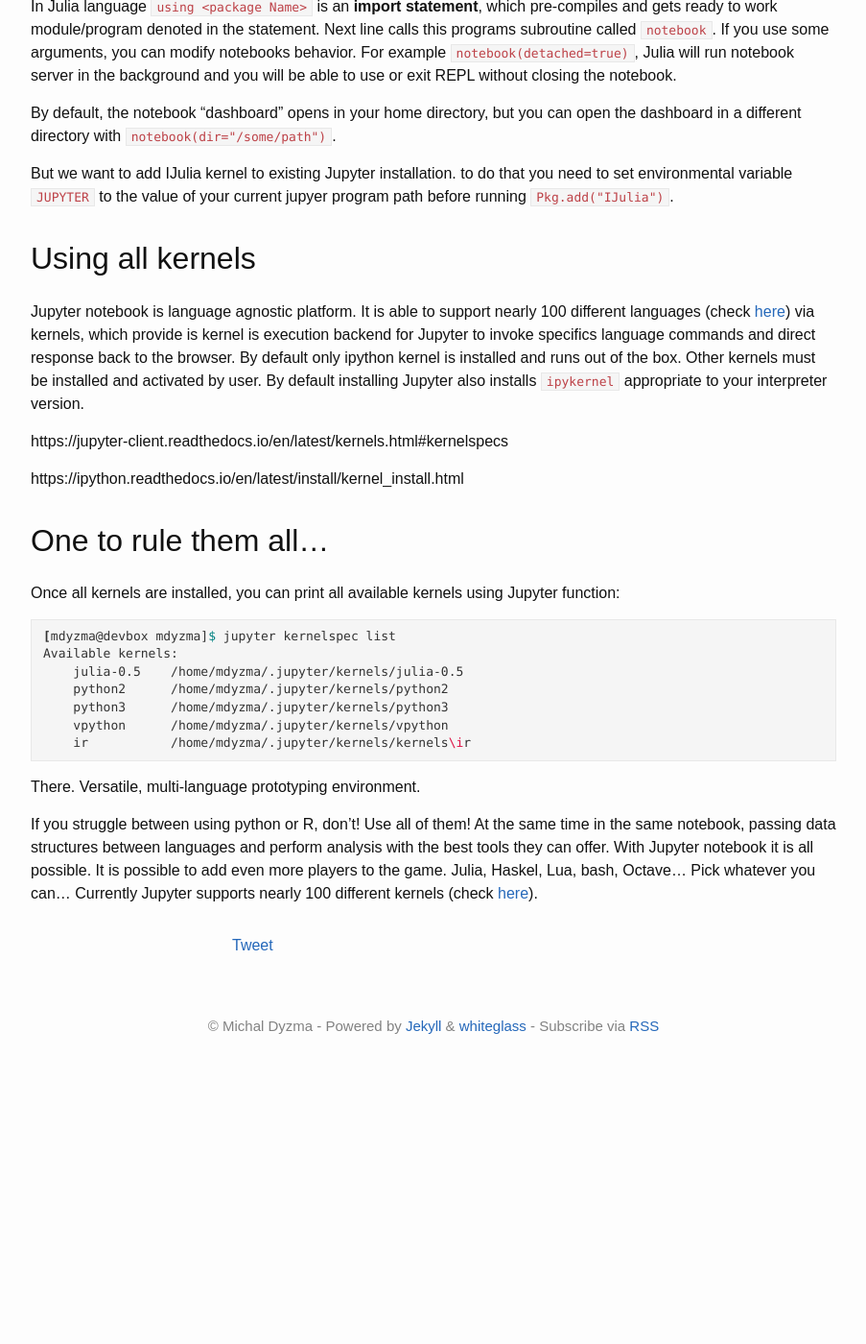
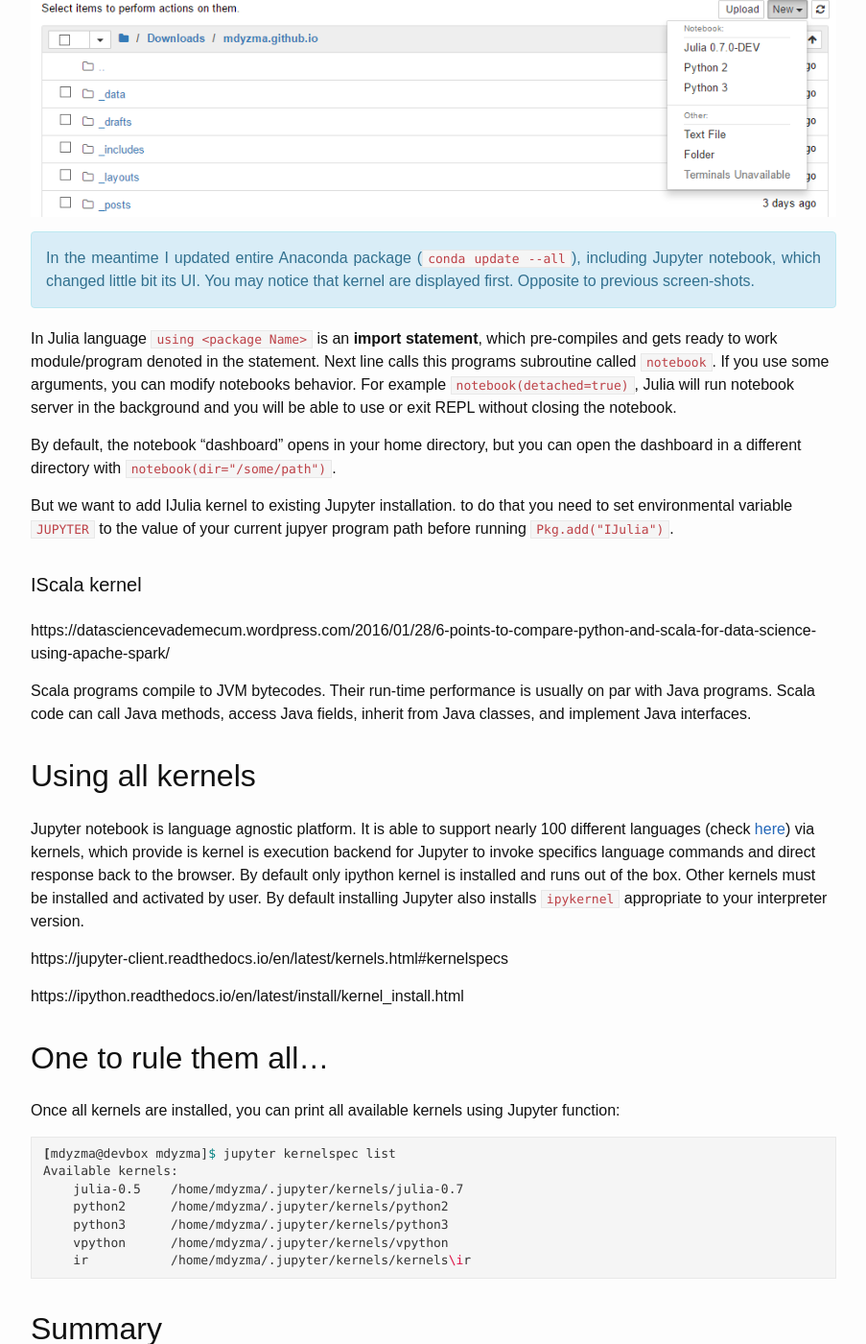
Before and after one commit to mdyzma/mdyzma.github.io, a Jekyll site: the page built from _posts/2017-04-23-python-r-scala-julia-in-one-notebook.md, in a window 1280 px wide and 1400 px high, scrolled down 13610 px. Shown: the whole window at 96% size, without its empty margins (188-1091 px from the left). Built offline with Jekyll 4.4.1, drawn with Linux system fonts in a browser that asks for light colours; nearby versions of some CDN libraries; comment, search, counter and statistics services are not loaded; before the commit the page ends 14735 px from its top, so only the background shows below that; some of the changed text lies outside the part shown.

Commit message:
Julia kernel picture

````diff
--- a/_posts/2017-04-23-python-r-scala-julia-in-one-notebook.md
+++ b/_posts/2017-04-23-python-r-scala-julia-in-one-notebook.md
@@ -26,7 +26,7 @@ I have chosen four most powerful languages used in Data Science and Big Data ana
 | [Python 3][python3]   | | __3.6.1__  |
 | [R][rlang]            | | __3.4.0__  |
 | [Scala][scala]        | | __2.12.1__ |
-| [Julia][julia]        | | __0.5.2__  |
+| [Julia][julia]        | | __0.7.0__  |
 
 
 ## Procedure
@@ -454,13 +454,12 @@ To verify either type `julia --version` or simply try to run Julia REPL:
 
 {% highlight bash %}
 [mdyzma@devbox mdyzma]$ julia
-               _
    _       _ _(_)_     |  A fresh approach to technical computing
   (_)     | (_) (_)    |  Documentation: https://docs.julialang.org
    _ _   _| |_  __ _   |  Type "?help" for help.
   | | | | | | |/ _` |  |
-  | | |_| | | | (_| |  |  Version 0.5.2 (2017-05-06 16:34 UTC)
- _/ |\__'_|_|_|\__'_|  |
+  | | |_| | | | (_| |  |  Version 0.7.0-DEV.401 (2017-05-30 17:07 UTC)
+ _/ |\__'_|_|_|\__'_|  |  Commit e3794ee* (2 days old master)
 |__/                   |  x86_64-redhat-linux
 
 julia>
@@ -599,6 +598,47 @@ IRkernel::installspec()  # to register the kernel in the current R installation
 
 Effect is identical to the one R will install requested packages
 
+
+<a name="ijulia"></a>
+
+#### IJulia kernel
+
+
+Once you have __Julia__ installed on your machine, run Julia app  (you will see fancy prompt by `julia>`), then type:
+
+```
+julia> Pkg.add("IJulia")
+INFO: Initializing package repository /home/mdyzma/.julia/v0.7
+INFO: Cloning METADATA from https://github.com/JuliaLang/METADATA.jl
+INFO: Cloning ...
+INFO: Installing ...
+INFO: Building ...
+```
+
+Julia package manager will take care of dependencies and download requested software. Specifically it will download and install basic python environment based on [Miniconda][miniconda], which will be local for Julia, and accessible only by Julia. Thanks to that you don't really need any python installed in your system to run Julia Notebook. In that case only one kernel will be available. Julia will use its private python interpreter and minimal Jupyter installation to run notebook with it's kernel. You can run it at any time typing in Julia REPL:
+
+{% highlight julia %}
+julia> using IJulia
+INFO: Precompiling module IJulia.
+
+julia> notebook()
+{% endhighlight %}
+
+Since I already had two additional kernels installed (python 2,  and R), IJulia will be added to the collection. :)
+
+![julia-kernel][withjuliakernel]
+
+{% include note.html content="In the meantime I updated entire Anaconda package (``conda update --all``), including Jupyter notebook, which changed little bit its UI. You may notice that kernel are displayed first. Opposite to previous screen-shots." %}
+
+
+In Julia language `using <package Name>` is an __import statement__, which pre-compiles and gets ready to work module/program denoted in the statement. Next line calls this programs subroutine called `notebook`. If you use some arguments, you can modify notebooks behavior. For example `notebook(detached=true)`, Julia will run notebook server in the background and you will be able to use or exit REPL without closing the notebook.
+
+By default, the notebook "dashboard" opens in your home directory, but you can open the dashboard in a different directory with `notebook(dir="/some/path")`.
+
+
+But we want to add IJulia kernel to existing Jupyter installation. to do that you need to set environmental variable `JUPYTER` to the value of your current jupyer program path before running `Pkg.add("IJulia")`.
+
+
 <a name="iscala"></a>
 
 #### IScala kernel
@@ -610,34 +650,6 @@ run-time performance is usually on par with Java programs. Scala code can
 call Java methods, access Java fields, inherit from Java classes, and implement Java interfaces.
 
 
-<a name="ijulia"></a>
-
-#### IJulia kernel
-
-
-Once you have __Julia__ installed on your machine, run Julia app  (you will see fancy prompt by `julia>`), then type:
-
-```
-Pkg.add("IJulia")
-```
-
-Julia package manager will take care of dependencies and download requested software. Specifically it will download and install basic python environment based on [Miniconda][miniconda], which will be local for Julia, and accessible only by Julia. Thanks to that you don't really need any python installed in your system to run Julia Notebook. In that case only one kernel will be available. Julia will use its private python interpreter and minimal Jupyter installation to run notebook with it's kernel. You can run it at any time typing in Julia REPL:
-
-{% highlight julia %}
-    julia> using IJulia
-    julia> notebook()
-{% endhighlight %}
-
-Since I already had two additional kernels installed (python 2,  and R), IJulia will be added to the collection. :)
-
-
-
-In Julia language `using <package Name>` is an __import statement__, which pre-compiles and gets ready to work module/program denoted in the statement. Next line calls this programs subroutine called `notebook`. If you use some arguments, you can modify notebooks behavior. For example `notebook(detached=true)`, Julia will run notebook server in the background and you will be able to use or exit REPL without closing the notebook.
-
-By default, the notebook "dashboard" opens in your home directory, but you can open the dashboard in a different directory with `notebook(dir="/some/path")`.
-
-
-But we want to add IJulia kernel to existing Jupyter installation. to do that you need to set environmental variable `JUPYTER` to the value of your current jupyer program path before running `Pkg.add("IJulia")`.
 
 
 ## Using all kernels
@@ -660,15 +672,17 @@ Once all kernels are installed, you can print all available kernels using Jupyte
 {% highlight bash %}
 [mdyzma@devbox mdyzma]$ jupyter kernelspec list
 Available kernels:
-    julia-0.5    /home/mdyzma/.jupyter/kernels/julia-0.5
+    julia-0.5    /home/mdyzma/.jupyter/kernels/julia-0.7
     python2      /home/mdyzma/.jupyter/kernels/python2
     python3      /home/mdyzma/.jupyter/kernels/python3
     vpython      /home/mdyzma/.jupyter/kernels/vpython
     ir           /home/mdyzma/.jupyter/kernels/kernels\ir
 {% endhighlight %}
 
-There. Versatile, multi-language prototyping environment.
 
+## Summary
+
+There we are. Versatile, multi-language prototyping environment in the browser.
 
 If you struggle between using python or R, don't! Use all of them! At the same time in the same notebook, passing data structures between languages and perform analysis with the best tools they can offer. With Jupyter notebook it is all possible. It is possible to add even more players to the game. Julia, Haskel, Lua, bash, Octave... Pick whatever you can... Currently Jupyter supports nearly 100 different kernels (check [here][kernels]).
 
@@ -694,5 +708,6 @@ If you struggle between using python or R, don't! Use all of them! At the same t
 
 <!-- Images -->
 
-[bothkernels]: /assets/23-04-2017-two-kernels.png
-[withrkernel]: /assets/23-04-2017-r-kernel.png
+[bothkernels]:     /assets/23-04-2017-two-kernels.png
+[withrkernel]:     /assets/23-04-2017-r-kernel.png
+[withjuliakernel]: /assets/23-04-2017-julia-kernel.png
````
Also changed, not shown: other parts of _posts/2017-04-23-python-r-scala-julia-in-one-notebook.md (+3 -3 lines), assets/23-04-2017-julia-kernel.png (added).
